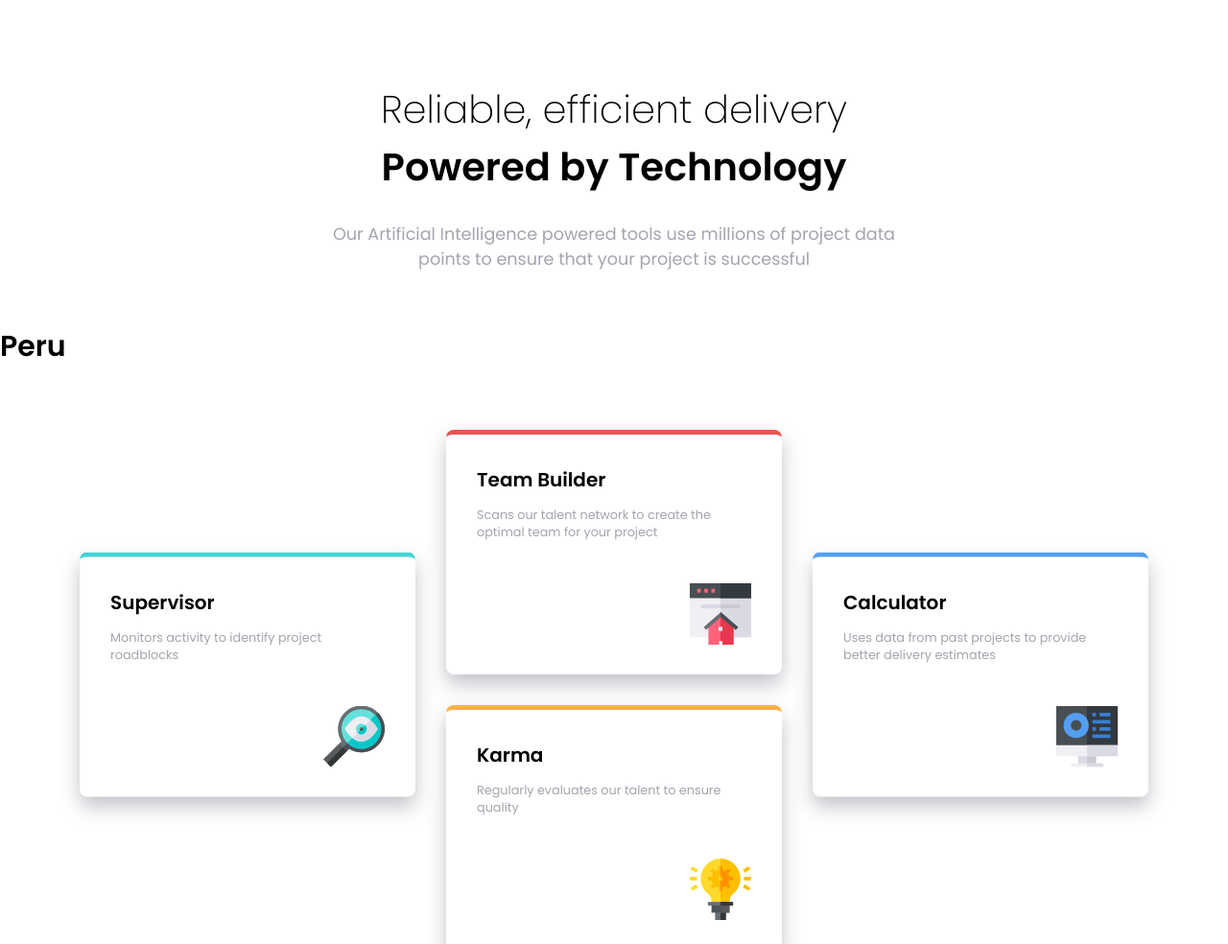
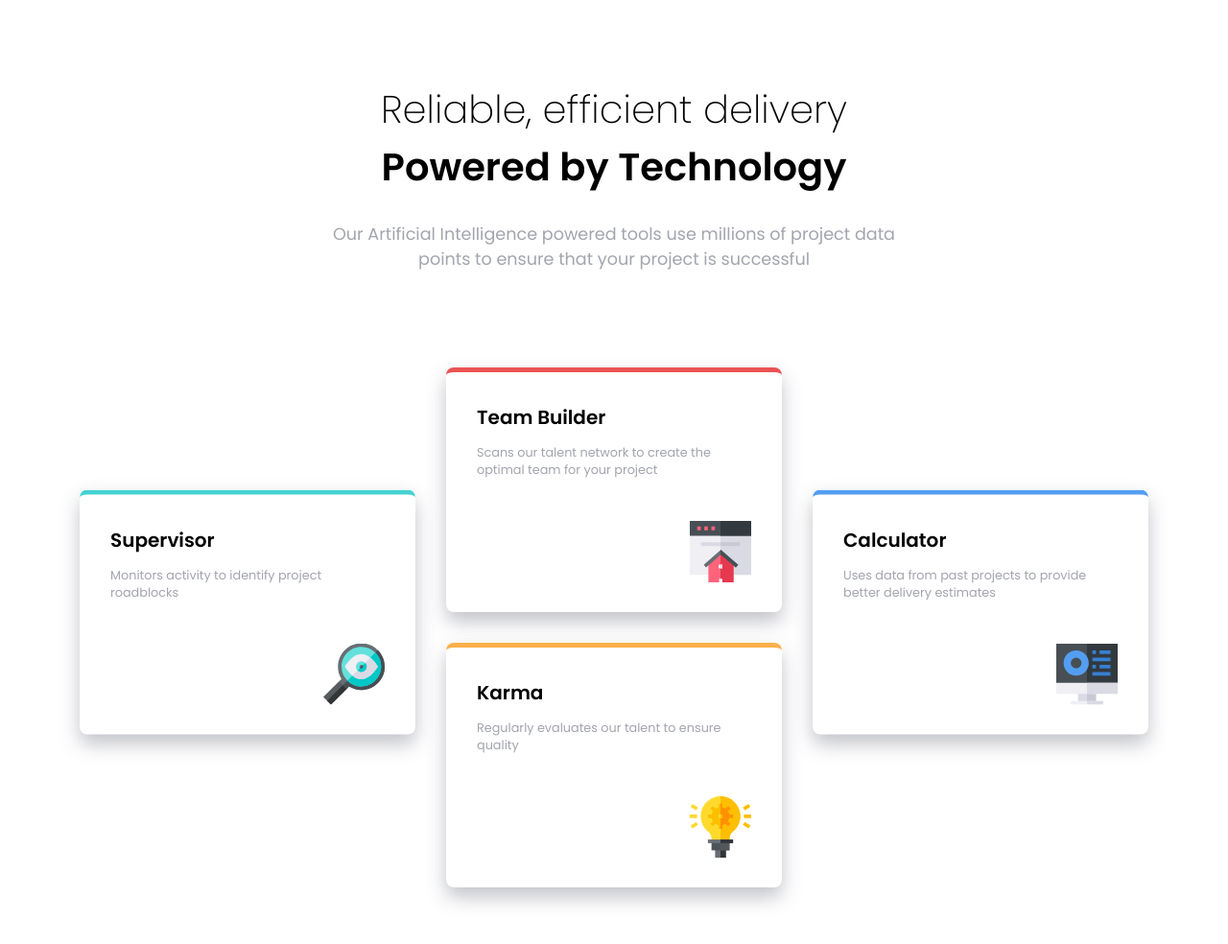
Before and after one commit to eduardodangelo/cards, a plain HTML site: page index.html in a window 1280 px wide. Shown: the top 984 px of the page at 96% size. Drawn offline with Linux system fonts and the light colour scheme.

Commit message:
Update index.html

```diff
--- a/index.html
+++ b/index.html
@@ -22,7 +22,7 @@
 
 
 
-<h1>Peru</h1>
+
 <div class="cards-container">
   <div class="card translate-y" id="supervisor">
     <div class="card-title">
```
